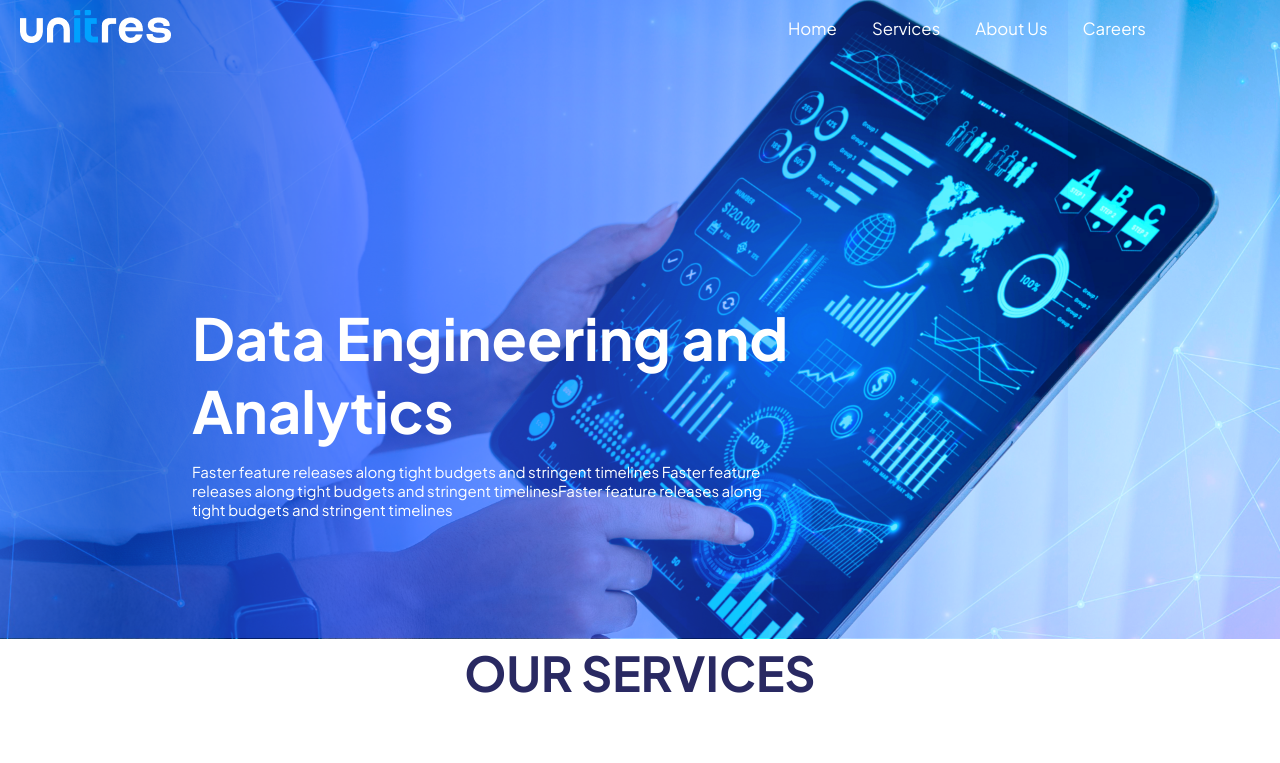
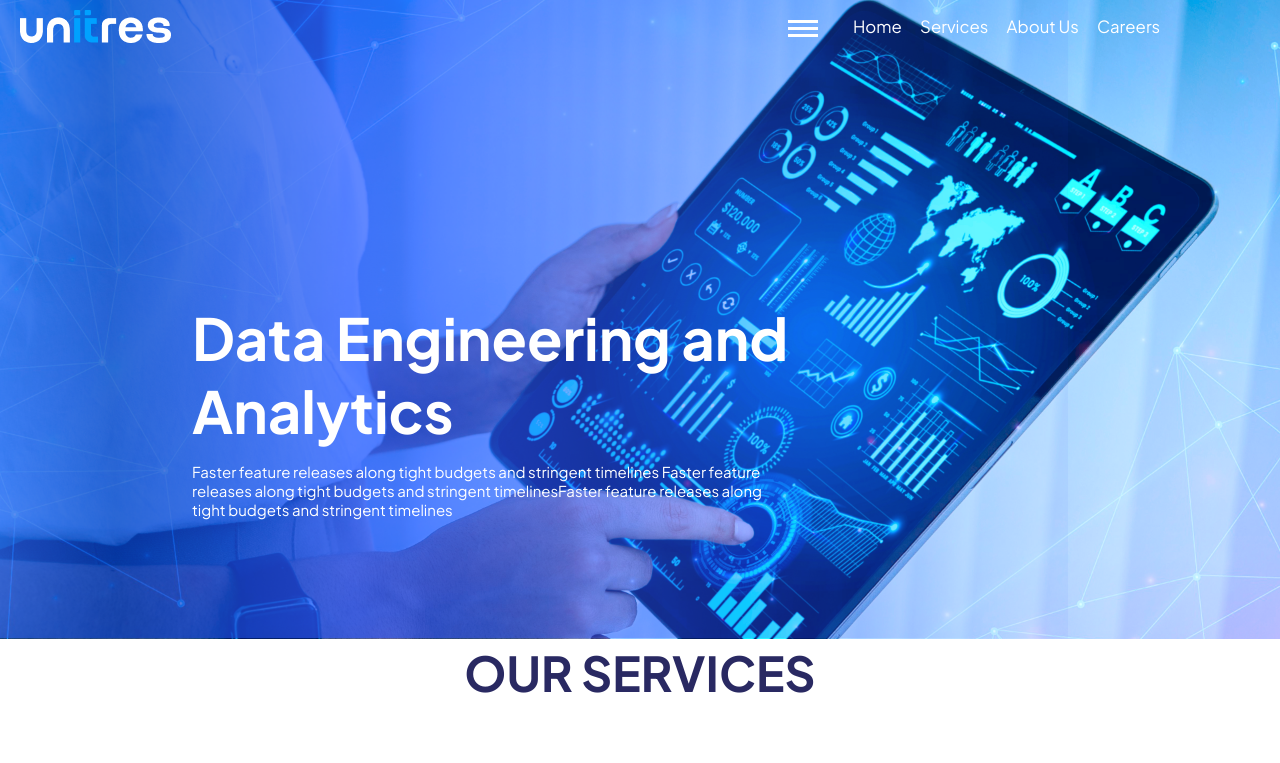
Before and after one commit to gmak22/unitres-clone, a React (Create React App) app: page / in a window 1280 px wide. Shown: the top 763 px of the page. Built offline with nearby package versions, Linux system fonts and the light colour scheme.

Commit message:
Navbar responsivness done

```diff
--- a/src/Styles/Navbar.css
+++ b/src/Styles/Navbar.css
@@ -4,22 +4,28 @@
     justify-content: space-between;
     align-items: center;
     width: 100%;
-    position: fixed;
     top: 0;
     z-index: 10;
     padding: 10px 0;
     padding-left: 20px;
     transition: background-color 0.3s ease;
     overflow: hidden;
+    position: fixed;
 }
 
 .navbar {
     background: transparent;
 }
 
-Link {
+.nav-links {
+    width: 60%;
+    display: flex; /* Ensure nav-links are displayed */
+    justify-content: space-between;
+}
+
+a {
     color: white;
-    border: 3px solid blue;
+    /* border: 3px solid blue; */
 }
 
 .nav-menu {
@@ -38,3 +44,89 @@ Link {
     font-size: 1.2rem;
     font-weight: 400;
 }
+
+.hamburger {
+    display: none;
+    flex-direction: column;
+    cursor: pointer;
+}
+
+.line {
+    width: 25px;
+    height: 3px;
+    background-color: white;
+    margin: 4px 0;
+    transition: transform 0.3s ease;
+}
+
+.nav-menu.active {
+    position: fixed;
+    top: 0;
+    left: 0;
+    height: 100vh;
+    width: 40%;
+    background-color: #292962;
+    flex-direction: column;
+    padding-top: 50px;
+}
+
+.hamburger {
+    display: block;
+    flex-direction: column;
+    justify-content: space-around;
+    width: 30px;
+    height: 25px;
+    background: transparent;
+    border: none;
+    cursor: pointer;
+    padding: 0;
+    z-index: 11; /* Ensure it's above the navbar */
+}
+
+.line {
+    width: 100%;
+    height: 3px;
+    background-color: white;
+    transition: transform 0.3s ease;
+}
+
+/* Adjust hamburger icon when menu is open */
+.nav-menu.active .line:nth-child(1) {
+    transform: rotate(45deg) translate(5px, 5px);
+}
+
+.nav-menu.active .line:nth-child(2) {
+    opacity: 0;
+}
+
+.nav-menu.active .line:nth-child(3) {
+    transform: rotate(-45deg) translate(5px, -5px);
+}
+
+/* Media query to hide nav-links and display hamburger menu */
+@media only screen and (min-width: 301px) and (max-width: 850px) {
+    .hamburger {
+        display: flex;
+        margin-left: 69%;
+    }
+
+    .nav-links {
+        display: flex;
+        flex-direction: column;
+    }
+
+    .nav-menu.active .nav-links {
+        display: block;
+    }
+
+
+
+    .nav-menu:not(.active) .nav-links {
+        display: none;
+    }
+    a{
+        display: block;
+        padding-left: 50px;
+        padding-top: 10px;
+    }
+}
--- a/src/components/Navbar.jsx
+++ b/src/components/Navbar.jsx
@@ -1,11 +1,11 @@
-import React, { useEffect, useState } from 'react'
-import { Link } from 'react-router-dom'
-import '../Styles/Navbar.css'
-import logo from '../images/unitres-logo.png'
+import React, { useEffect, useState } from 'react';
+import { Link } from 'react-router-dom';
+import '../Styles/Navbar.css';
+import logo from '../images/unitres-logo.png';
 
 export const Navbar = () => {
-
     const [scrollPosition, setScrollPosition] = useState(0);
+    const [isMenuOpen, setIsMenuOpen] = useState(false);
 
     useEffect(() => {
         const handleScroll = () => {
@@ -20,18 +20,29 @@ export const Navbar = () => {
         };
     }, []);
 
+    const toggleMenu = () => {
+        setIsMenuOpen(!isMenuOpen);
+    };
+
     return (
         <div className={scrollPosition > 0 ? 'nav-scrolled' : 'navbar'}>
             <div className='logo'>
                 <img src={logo} alt='Unitres Logo' />
             </div>
 
-            <div className='nav-menu'>
-                <Link to='/' className='nav-link'>Home</Link>
-                <Link to='/service/application_modernization' className='nav-link'>Services</Link>
-                <Link to='/about' className='nav-link'>About Us</Link>
-                <Link to='/career' className='nav-link'>Careers</Link>
+            <div className={`nav-menu ${isMenuOpen ? 'active' : ''}`}>
+                <button className='hamburger' onClick={toggleMenu}>
+                    <div className='line'></div>
+                    <div className='line'></div>
+                    <div className='line'></div>
+                </button>
+                <div className='nav-links'>
+                    <Link to='/' className='nav-link'>Home</Link>
+                    <Link to='/service/application_modernization' className='nav-link'>Services</Link>
+                    <Link to='/about' className='nav-link'>About Us</Link>
+                    <Link to='/career' className='nav-link'>Careers</Link>
+                </div>
             </div>
         </div>
-    )
-}
+    );
+};
```
